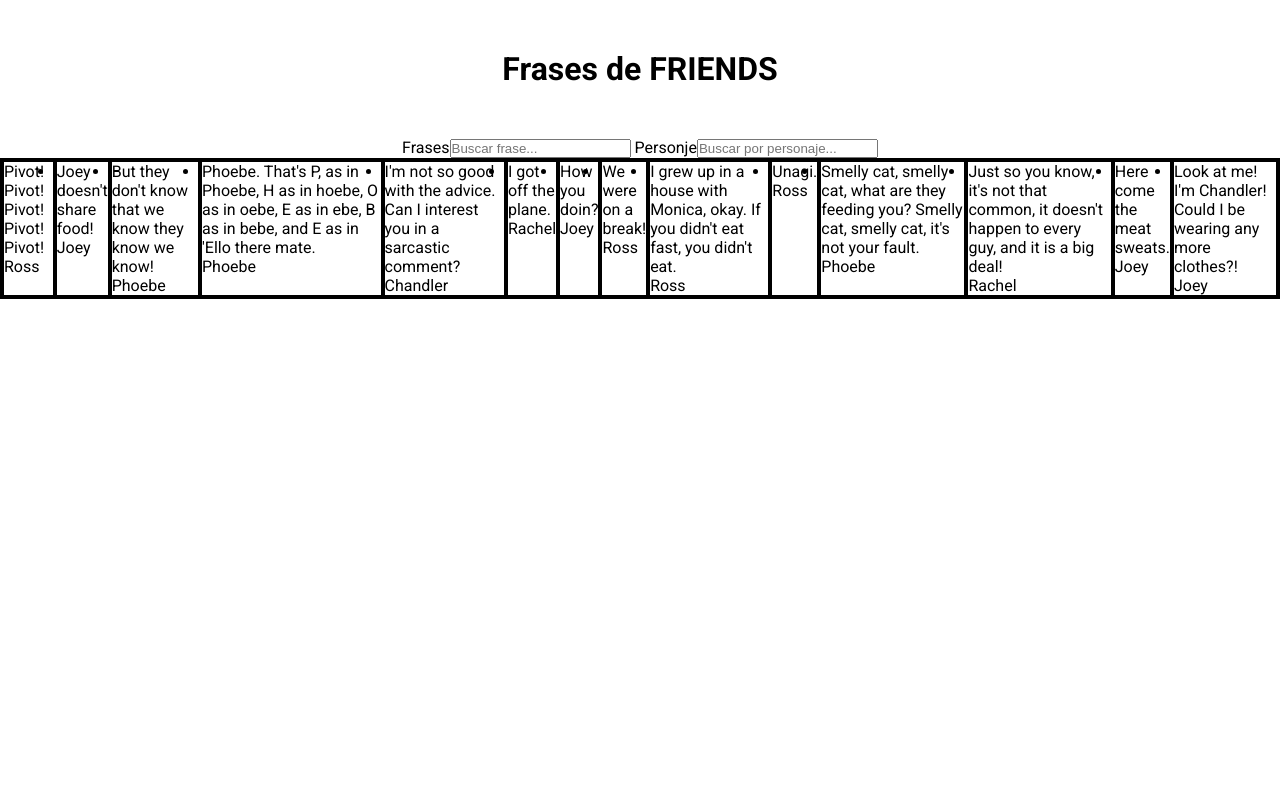
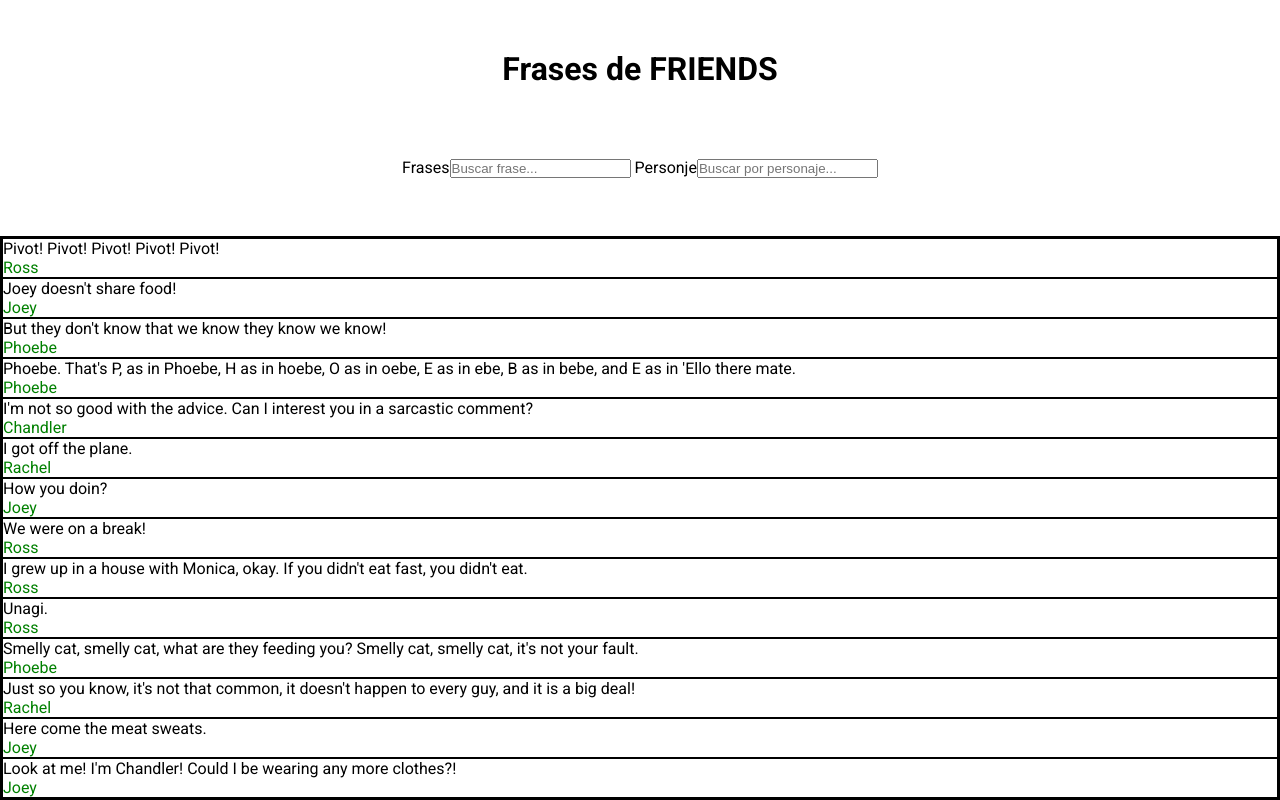
Before and after one commit to Adalab/modulo-3-evaluacion-intermedia-Nanakuh, a React (Vite) app: page / in a window 1280 px wide. Built offline with nearby package versions, Linux system fonts and the light colour scheme.

Commit message:
Trying select

```diff
--- a/src/components/Filters.jsx
+++ b/src/components/Filters.jsx
@@ -1,12 +1,16 @@
 function Filters () {
   return (
+    <div className="form">
       <form className="filters">
       <label htmlFor="Quote" className="filters_label"> Frases</label>
       <input className="filter_input" type="text" placeholder="Buscar frase..."  />
 
       <label htmlFor="Character"className="filters_label"> Personje</label>
       <input className="filter_input" type="text" placeholder="Buscar por personaje..."  />
+        <option value="Mike"></option>
+        <option value="Ross"></option>
       </form>
+  </div>
   );
 }
 export default Filters;
--- a/src/scss/App.scss
+++ b/src/scss/App.scss
@@ -4,15 +4,23 @@
   text-align: center;
   padding: 50px;
 }
+.form{
+  margin: 20px;
+}
 .filters {
   text-align: center;
 }
 .quote_card {
   color:black;
-  border:solid 2px black;
+  border:solid 1px black;
+  display: flex;
+  flex-direction: column;
 
 }
 .container {
-  display: flex;
+
   border:solid 2px black;
 }
+.characert_name {
+  color: green;
+}
```
Lines whose indentation alone changed are shown as unchanged.
